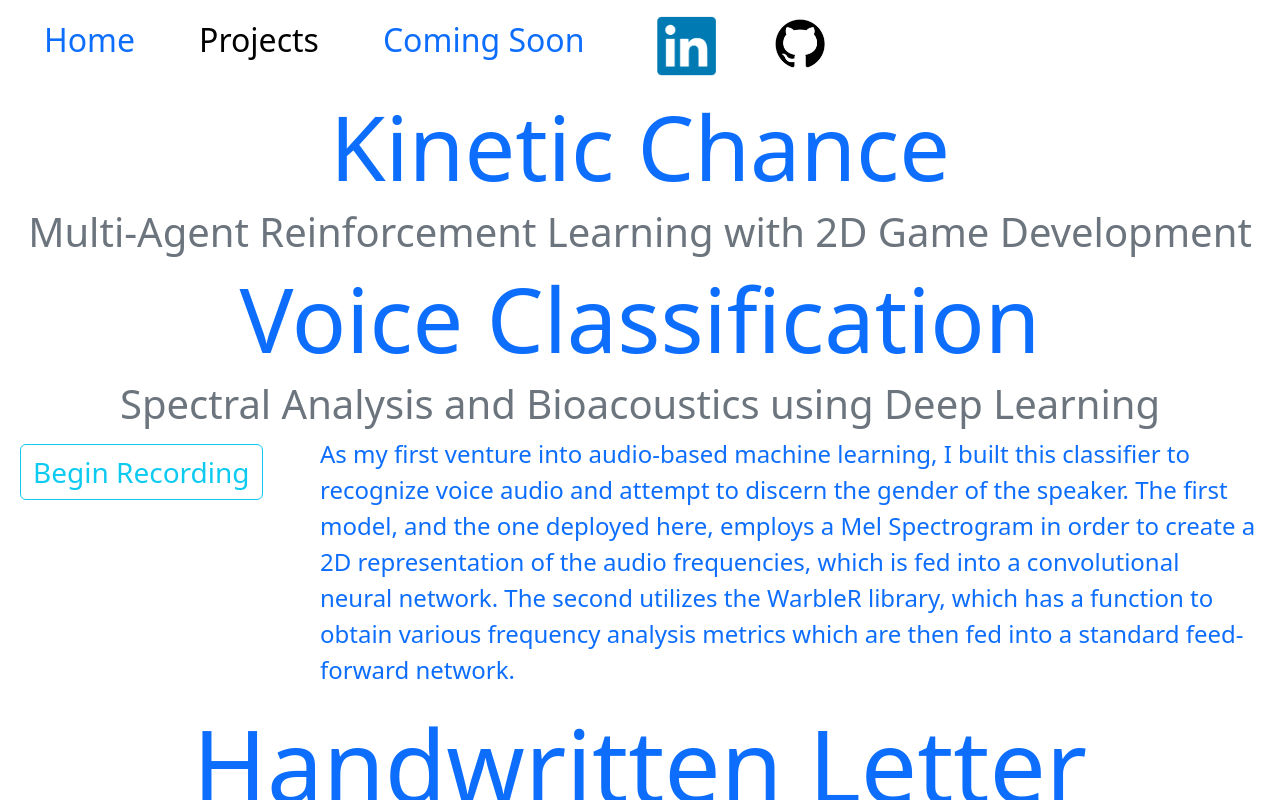
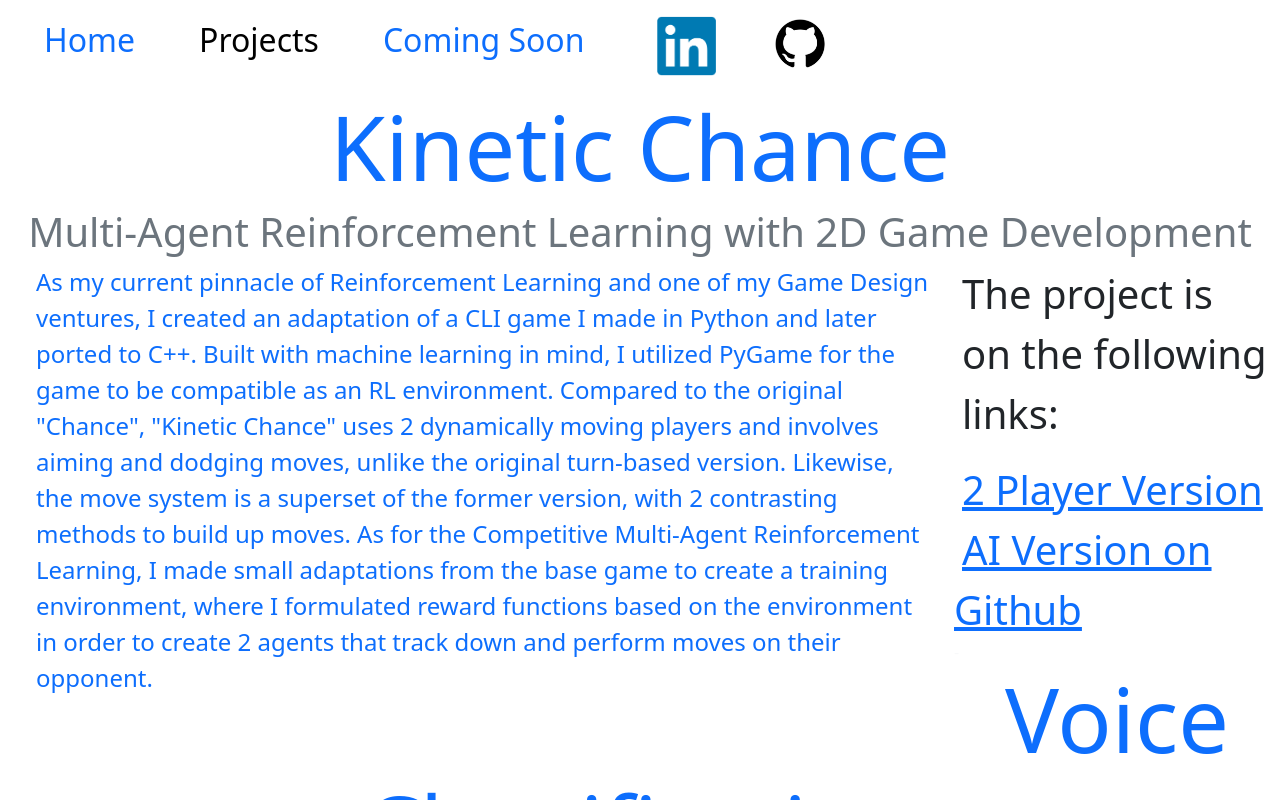
Before and after one commit to JN720/jagjotnijjar, a Next.js app: page /projects in a window 1280 px wide. Shown: the top 800 px of the page. Built offline with nearby package versions, Linux system fonts and the light colour scheme.

Commit message:
added KC

```diff
--- a/src/app/components/KC.tsx
+++ b/src/app/components/KC.tsx
@@ -1,5 +1,6 @@
 "use client";
 
+import Link from "next/link";
 import "./anim.css";
 import { useState, useEffect } from 'react';
 
@@ -8,12 +9,32 @@ function KC() {
     useEffect(() => {
         setAnim(false);
     }, []);
-    return (
-        <div className = {"container-fluid trans-3" + (anim ? " fade left" : "")}>
+    return <>
+        <div className = {"container-fluid w-100 h-50 trans-3" + (anim ? " fade left" : "")}>
             <h1 className = "text-primary text-center" style = {{fontSize : 90}}>Kinetic Chance</h1>
             <h1 className = "text-secondary text-center">Multi-Agent Reinforcement Learning with 2D Game Development</h1>
+            <div className = "float-start w-75">
+                <p className = "text-primary fs-4 px-4">
+                    As my current pinnacle of Reinforcement Learning and one of my Game Design ventures, I created an
+                    adaptation of a CLI game I made in Python and later ported to C++. Built with machine learning in mind,
+                    I utilized PyGame for the game to be compatible as an RL environment. Compared to the original "Chance",
+                    "Kinetic Chance" uses 2 dynamically moving players and involves aiming and dodging moves, unlike the
+                    original turn-based version. Likewise, the move system is a superset of the former version, with 2
+                    contrasting methods to build up moves. As for the Competitive Multi-Agent Reinforcement Learning,
+                    I made small adaptations from the base game to create a training environment, where I formulated reward
+                    functions based on the environment in order to create 2 agents that track down and perform moves on their
+                    opponent.
+                </p>
+            </div>
+            <div className = "float-end w-25">
+                <p className = "fs-1 ms-2">The project is on the following links:</p>
+                <Link href = "https://replit.com/@JN720/KineticChance" target = "blank" className = "fs-1 text-center ms-2">2 Player Version</Link>
+                <div className = "w-100"></div>
+                <Link href = "https://github.com/JN720/kineticchance" target = "blank" className = "fs-1 text-center m-2">AI Version on Github</Link>
+
+            </div>
         </div>
-    )
+    </>
 }
 
 export default KC;
--- a/src/app/components/Letter.tsx
+++ b/src/app/components/Letter.tsx
@@ -60,8 +60,8 @@ function Letter() {
             predict(image).then((res: any) => {setLoading(false); setPrediction(res.data.message);}).catch(() => {setPrediction("Error"); setLoading(false);});
         }
     }
-    return <div className = {"trans-7" + (anim ? " fade up" : "")}>
-        <div className = "w-100">
+    return (
+        <div className = {"w-100 trans-7" + (anim ? " fade up" : "")}>
             <h1 className = "text-primary text-center" style = {{fontSize : 100}}>Handwritten Letter Detection</h1>
             <h1 className = "text-secondary text-center">Computer Vision and Full-Stack AI Deployment</h1>
             <div className = "container float-start w-50">
@@ -84,7 +84,7 @@ function Letter() {
                 <Canvas/>
             </div>
         </div>
-    </div>
+    )
 }
 
 export default Letter;
--- a/src/app/components/Voice.tsx
+++ b/src/app/components/Voice.tsx
@@ -122,8 +122,8 @@ function Voice() {
         }
 
     }
-    return <div className = {"trans-5" + (anim ? " fade right" : "")}>
-        <div className = "container-fluid w-100">
+    return <div className = {"w-100 trans-5" + (anim ? " fade right" : "")}>
+        <div className = "w-100 align-items-center">
             <h1 className = "text-primary text-center" style = {{fontSize : 90}}>Voice Classification</h1>
             <h1 className = "text-secondary text-center">Spectral Analysis and Bioacoustics using Deep Learning</h1>
         </div>
--- a/src/app/projects/page.tsx
+++ b/src/app/projects/page.tsx
@@ -7,6 +7,7 @@ function Projects() {
     return <>
         {Nav(1)}
         <KC/>
+        <div className = "hidden w-100 text-light">-</div>
         <Voice/>
         <Letter/>
     </>
```
